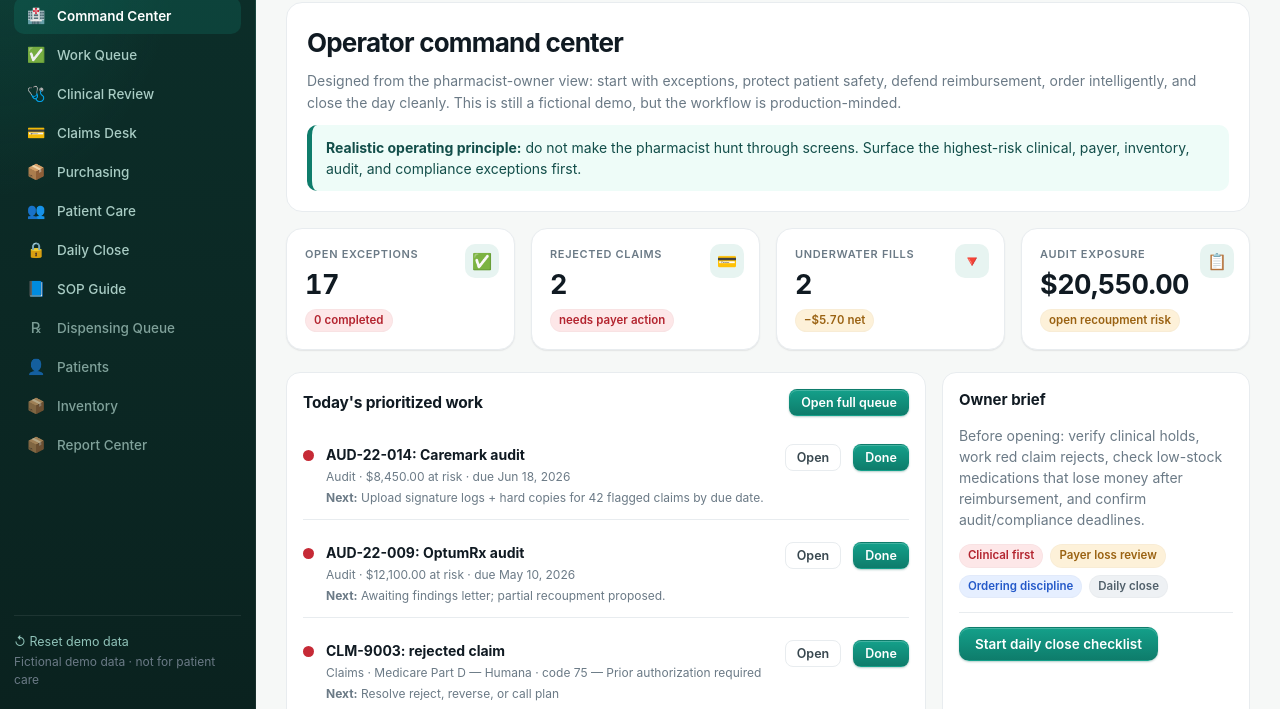
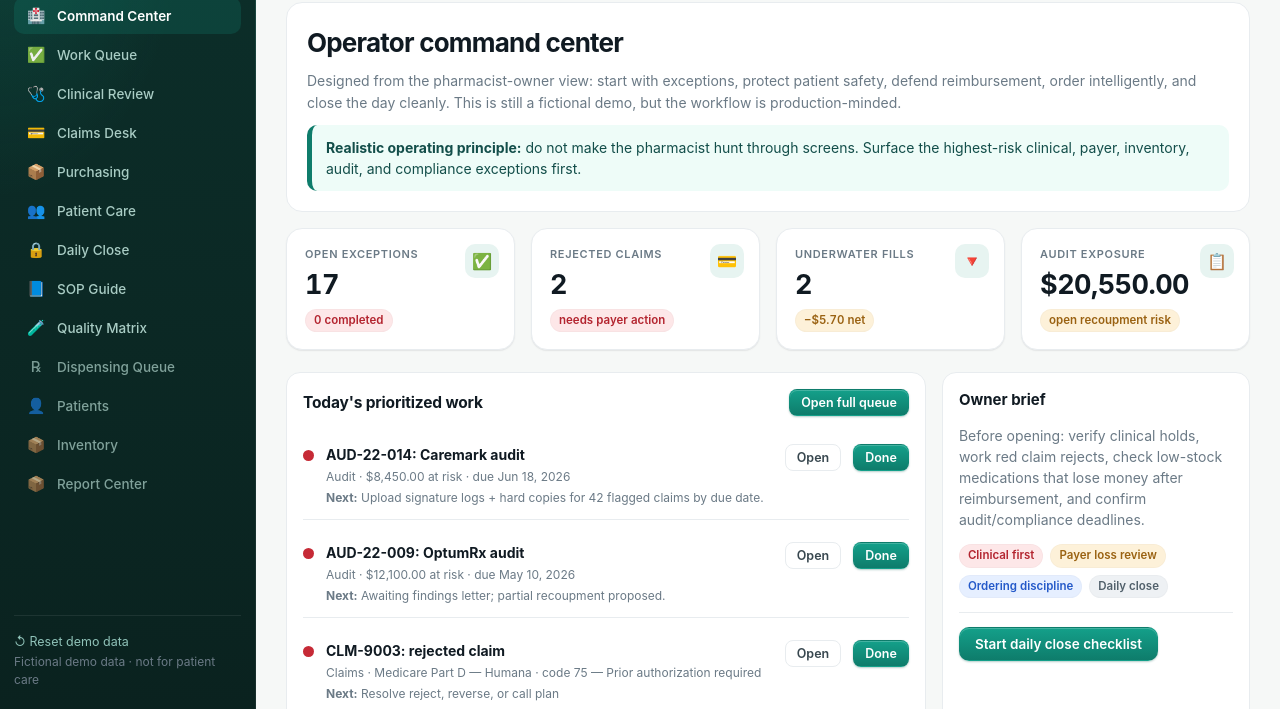
Before and after one commit to hakeem849-dotcom/Claude_Keem, a plain HTML site: page app/index.html in a window 1280 px wide. Shown: the part 91-800 px from the top of the page. Drawn offline with Linux system fonts and the light colour scheme.

Commit message:
Wire pharmacist quality matrix into folder app

```diff
--- a/app/index.html
+++ b/app/index.html
@@ -72,5 +72,6 @@
   <script src="../js/app.js"></script>
   <script src="../v3/v3.js"></script>
   <script src="../v3/tour.js"></script>
+  <script src="../v3/quality.js"></script>
 </body>
 </html>
```
